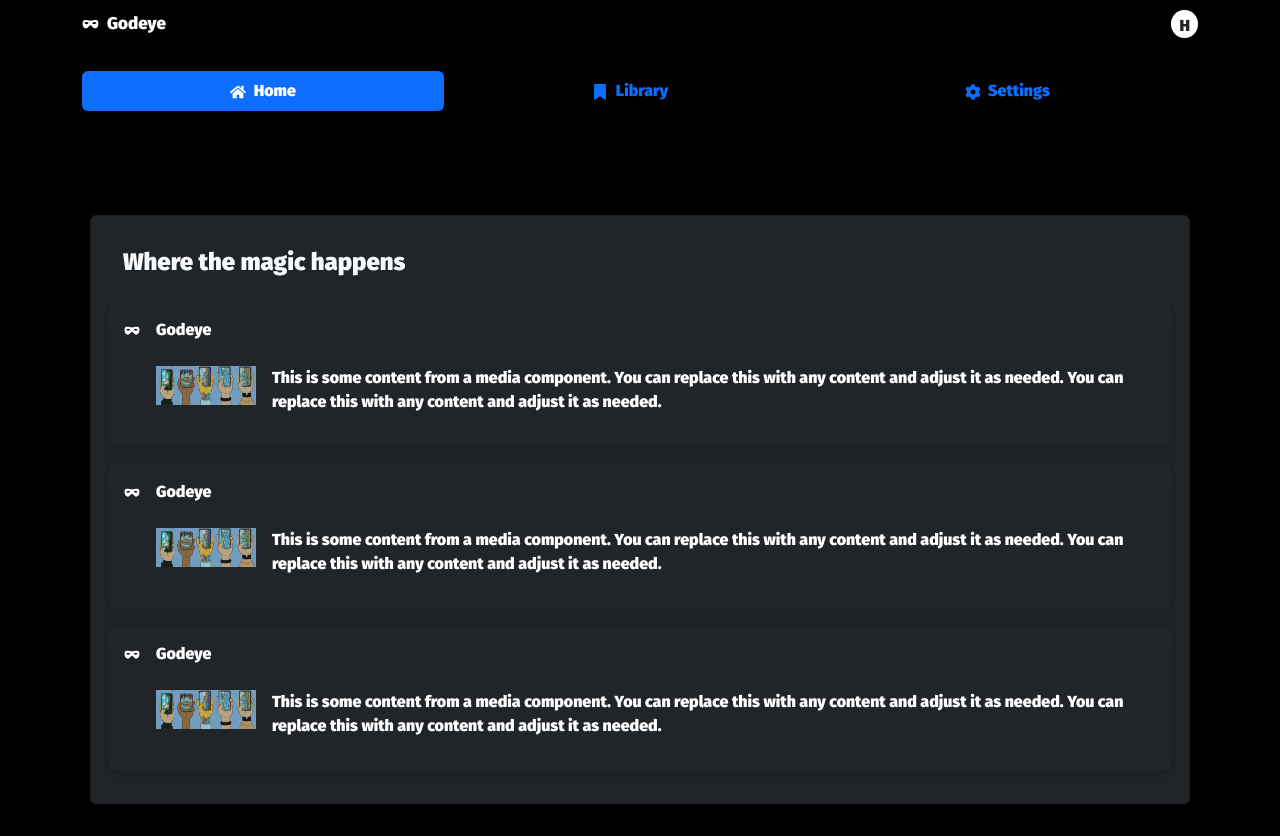
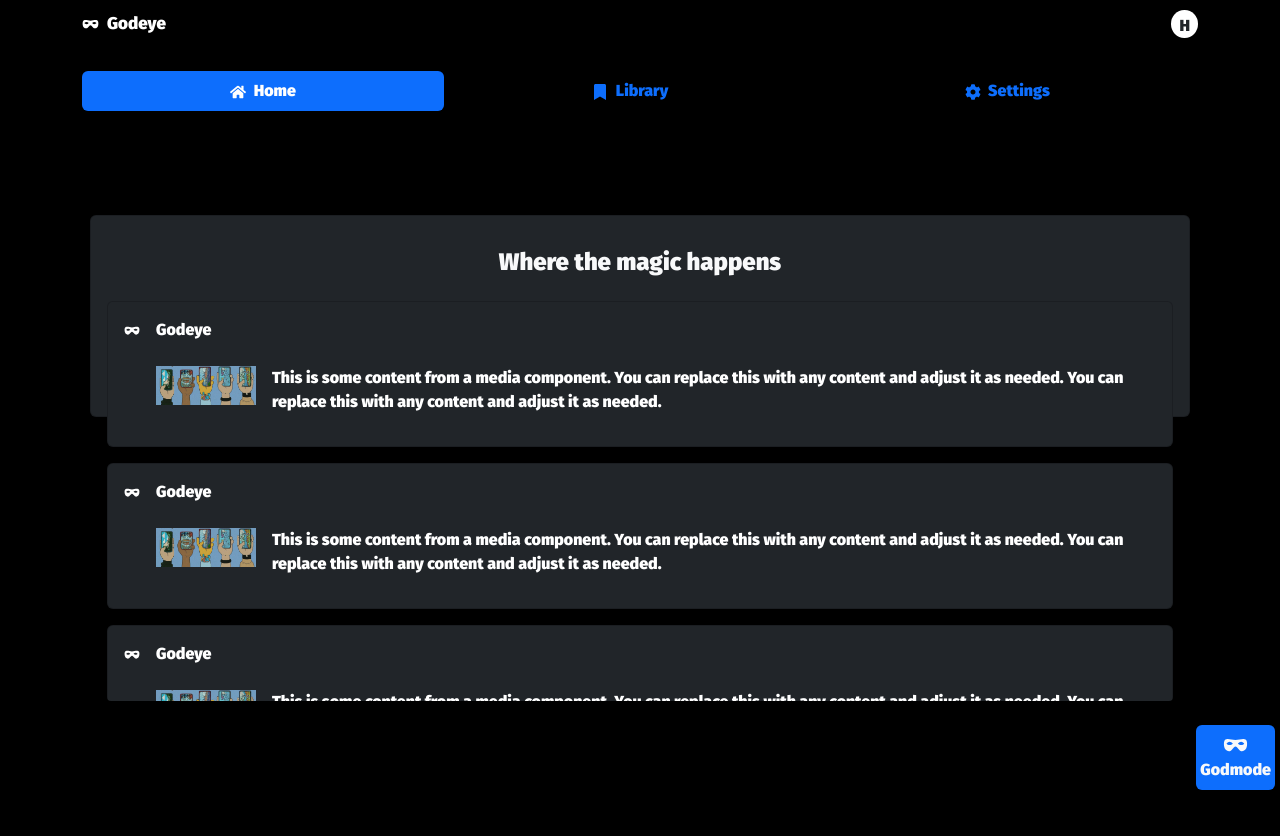
Before and after one commit to Jhon-crypt/project-godeye, a Next.js app: page /dashboard in a window 1280 px wide. After the commit the page ends 800 px from the top, so only its background shows below. Built offline with nearby package versions, Linux system fonts and the light colour scheme.

Commit message:
Added Godeye card wrapper card and action button section

```diff
--- a/app/components/cards/godeye-card-wrapper.jsx
+++ b/app/components/cards/godeye-card-wrapper.jsx
@@ -1,4 +1,5 @@
 import GodeyeResultsCard from "./godeye-results-cards"
+import '../../styles/card/godeye-card-style.css'
 
 export default function GodeyeCardWrapper() {
 
@@ -8,13 +9,15 @@ export default function GodeyeCardWrapper() {
 
             <div className="card bg-dark">
 
-                <div className="card-body" style={{ maxHeight: "200px;" }}>
+                <div id="warpper-card-body" className="card-body">
 
-                    <h4 className="text-light p-3">Where the magic happens</h4>
+                    <h4 className="text-light p-3 text-center">Where the magic happens</h4>
 
-                    <GodeyeResultsCard />
-                    <GodeyeResultsCard />
-                    <GodeyeResultsCard />
+                    <div id="wrapper-result-card">
+                        <GodeyeResultsCard />
+                        <GodeyeResultsCard />
+                        <GodeyeResultsCard />
+                    </div>
 
                 </div>
 
--- a/app/components/cards/godeye-results-cards.jsx
+++ b/app/components/cards/godeye-results-cards.jsx
@@ -7,7 +7,7 @@ export default function GodeyeResultsCard() {
         <>
 
             <div className="d-flex align-content-center justify-content-center">
-                <div className="card mb-3 bg-dark shadow">
+                <div className=" card mb-3 bg-dark shadow">
 
                     <div className="card-body text-white">
 
--- a/app/components/header/dashboard-header.jsx
+++ b/app/components/header/dashboard-header.jsx
@@ -8,6 +8,7 @@ export default function DashboardHeader() {
 
         <>
 
+            <div>
                 <nav class="navbar text-white">
 
                     <div class="container">
@@ -21,9 +22,10 @@ export default function DashboardHeader() {
                     </div>
 
                 </nav>
+            </div>
 
-            <div class="container mt-4">
-                <ul class="nav nav-pills nav-fill sticky-top">
+            <nav class="container mt-4 sticky-top">
+                <ul class="nav nav-pills nav-fill">
                     <li class="nav-item">
                         <a class="nav-link active" id="fill-tab-0" data-bs-toggle="pill" href="#fill-tabpanel-0" role="tab" aria-controls="fill-tabpanel-0" aria-selected="true">
                             <FaHome className='me-1' /> Home
@@ -40,7 +42,7 @@ export default function DashboardHeader() {
                         </a>
                     </li>
                 </ul>
-            </div>
+            </nav>
 
         </>
 
--- /dev/null
+++ b/app/components/section/godeye-action-btn-section.jsx
@@ -0,0 +1,23 @@
+import { GiDominoMask } from "react-icons/gi";
+
+export default function GodeyeActionButtonSection() {
+
+    return (
+
+        <>
+
+            <div style={{ position: "fixed", bottom: "10px", right: "5px" }}>
+                <div className="px-1 py-2 rounded bg-primary text-light text-center">
+                    <span className="text-center">
+                        <GiDominoMask style={{ fontSize: '25px' }}/>
+                    </span>
+                    <br />
+                    <b>Godmode</b>
+                </div>
+            </div>
+
+        </>
+
+    )
+
+}
--- a/app/dashboard/page.js
+++ b/app/dashboard/page.js
@@ -1,4 +1,5 @@
 import NavTabs from "../components/tabs/nav-tabs"
+import GodeyeActionButtonSection from "../components/section/godeye-action-btn-section"
 
 export default function Dashboard(){
 
@@ -10,6 +11,8 @@ export default function Dashboard(){
 
                 <NavTabs />
 
+                <GodeyeActionButtonSection />
+
             </div>
 
         </>
--- /dev/null
+++ b/app/styles/card/godeye-card-style.css
@@ -0,0 +1,23 @@
+#warpper-card-body {
+  max-height: 200px;
+}
+
+#wrapper-result-card {
+  height: 400px;
+  overflow-x: auto;
+  scrollbar-width: thin;
+  scrollbar-color: #00aaf4 #00aef900;
+  border-radius: 4px;
+}
+
+/* Webkit */
+.wrapper-result-card::-webkit-scrollbar {
+  width: 8px;
+}
+.wrapper-result-card::-webkit-scrollbar-thumb {
+  background-color: #00aaf4;
+  border-radius: 4px;
+}
+.wrapper-result-card::-webkit-scrollbar-thumb:hover {
+  background-color: #00aaf4;
+}
```
Lines whose indentation alone changed are shown as unchanged.
